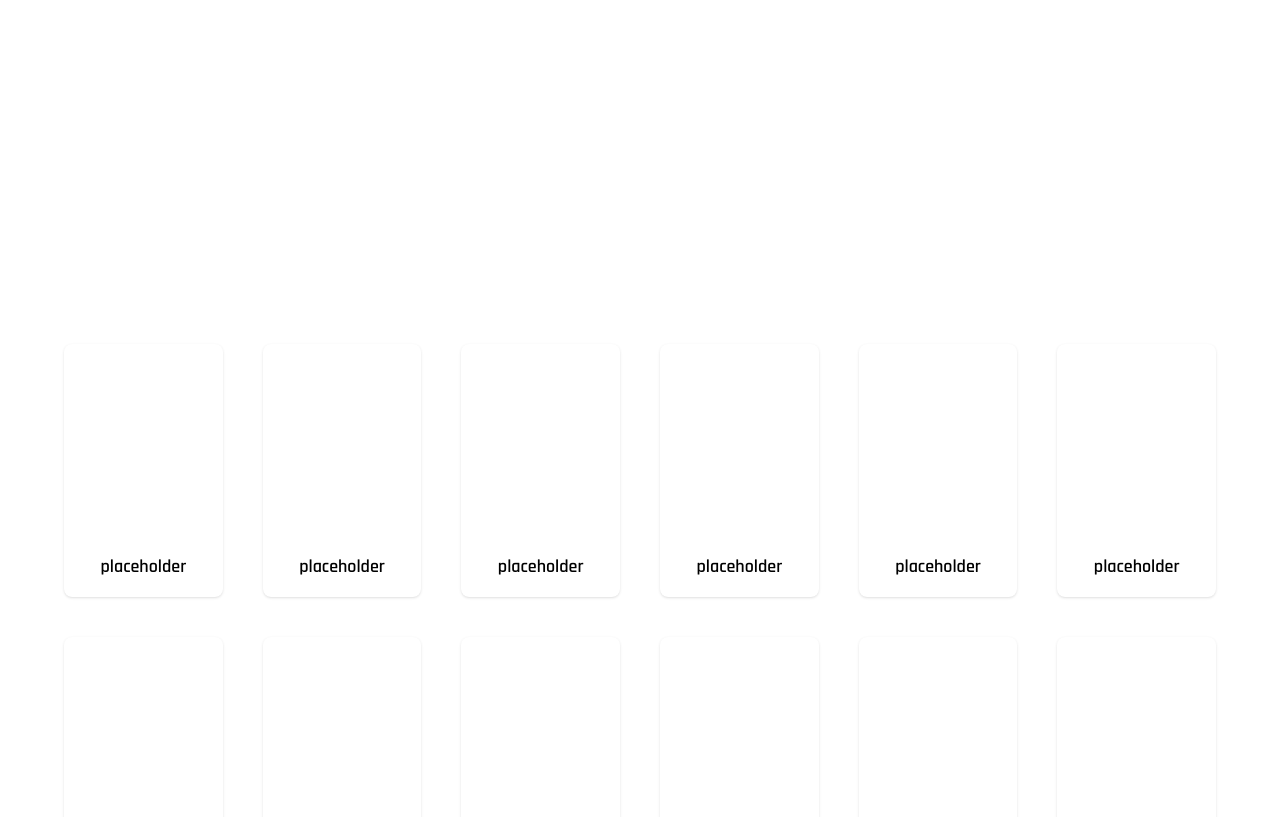
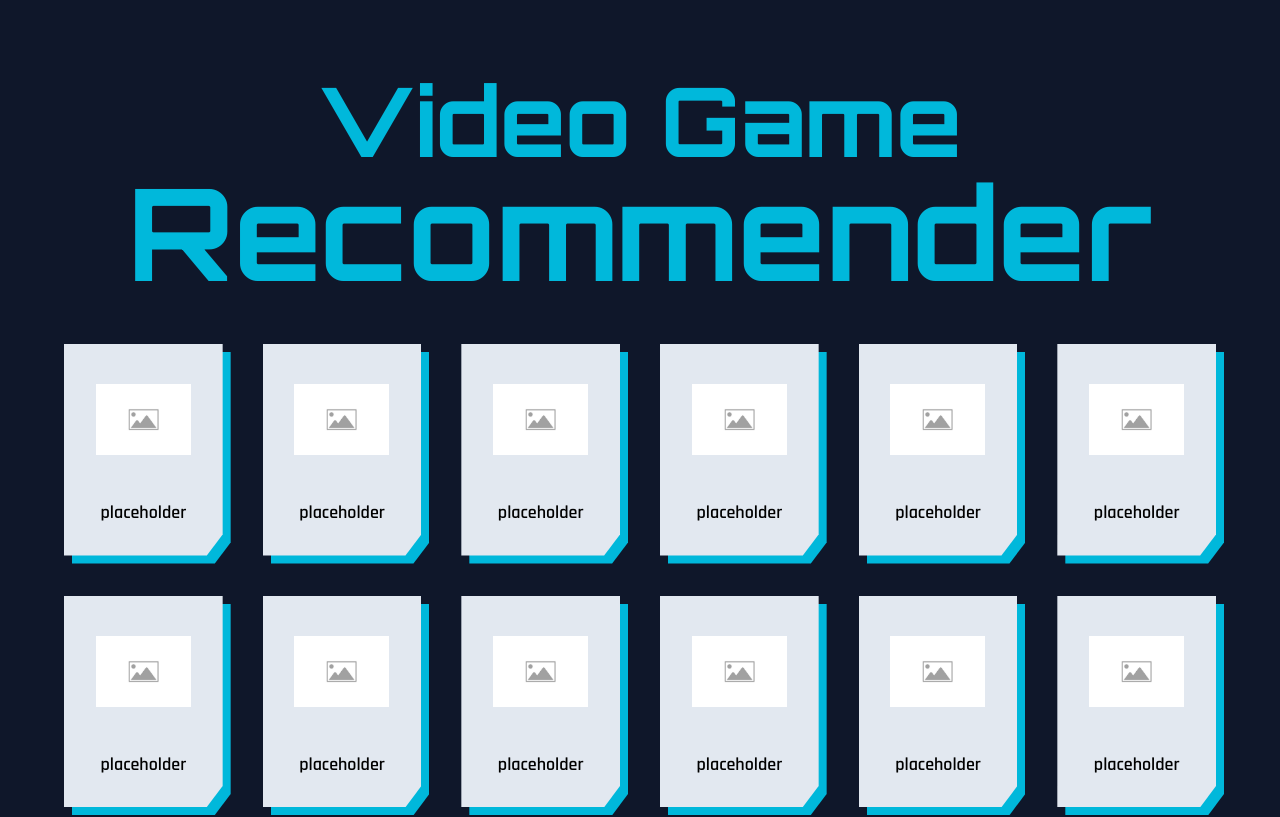
Before and after one commit to AlexHuynh35/VideoGameRecommender, a Next.js app in the folder recommender-frontend/: page / in a window 1280 px wide. Shown: the top 817 px of the page. Built offline with nearby package versions, Linux system fonts and the light colour scheme.

Commit message:
front-feat: detailed game card

```diff
--- a/recommender-frontend/src/app/globals.css
+++ b/recommender-frontend/src/app/globals.css
@@ -1,8 +1,8 @@
 @import "tailwindcss";
 
 :root {
-  --background: #ffffff;
-  --foreground: #171717;
+  --background: #0F172A;
+  --foreground: #ededed;
 }
 
 @theme inline {
@@ -14,7 +14,7 @@
 
 @media (prefers-color-scheme: dark) {
   :root {
-    --background: #0a0a0a;
+    --background: #0F172A;
     --foreground: #ededed;
   }
 }
--- a/recommender-frontend/src/app/page.tsx
+++ b/recommender-frontend/src/app/page.tsx
@@ -5,10 +5,10 @@ export default function Home() {
   return (
     <section className="p-6">
       <div className="max-w-7xl mx-auto text-center px-4 py-12">
-        <h1 className="text-3xl sm:text-5xl md:text-7xl xl:text-8xl font-bold font-orbitron text-white">
+        <h1 className="text-3xl sm:text-5xl md:text-7xl xl:text-8xl font-bold font-orbitron text-cyan-500">
           Video Game
         </h1>
-        <h1 className="text-4xl sm:text-6xl md:text-8xl xl:text-9xl font-bold font-orbitron text-white">
+        <h1 className="text-4xl sm:text-6xl md:text-8xl xl:text-9xl font-bold font-orbitron text-cyan-500">
           Recommender
         </h1>
       </div>
--- a/recommender-frontend/src/components/game-card.tsx
+++ b/recommender-frontend/src/components/game-card.tsx
@@ -7,16 +7,19 @@ type GameCardProps = {
 
 export default function GameCard({ name, image }: GameCardProps) {
   return (
-    <div className="flex flex-col items-center text-center bg-white rounded-lg shadow p-4">
-      <div className="relative w-full aspect-[3/4] mb-6">
+    <div className="relative w-full aspect-[3/4]">
+      <div className="absolute inset-0 bg-cyan-500 translate-x-2 translate-y-2 [clip-path:polygon(0%_0%,100%_0%,100%_90%,90%_100%,0%_100%)] -z-10" />
+      <div className="relative w-full h-full p-4 bg-slate-200 flex flex-col items-center justify-center [clip-path:polygon(0%_0%,100%_0%,100%_90%,90%_100%,0%_100%)]">
+        <div className="relative w-3/4 aspect-[1/1] mb-8">
           <Image
             src={image}
             alt={name}
             fill
-          className="object-cover rounded-lg"
+            className="object-contain"
           />
         </div>
         <h3 className="text-lg font-semibold font-rajdhani text-black">{name}</h3>
       </div>
+    </div>
   )
 }
--- a/recommender-frontend/src/test-data/test-data.ts
+++ b/recommender-frontend/src/test-data/test-data.ts
@@ -15,7 +15,7 @@ export const placeholder: Game[] = [
     name: "placeholder",
     firstReleaseDate: "placeholder",
     rating: 0,
-    coverUrl: "/vercel.svg",
+    coverUrl: "/placeholder.jpg",
     genres: ["placeholder"],
     platforms: ["placeholder"],
     companies: ["placeholder"],
```
Also changed, not shown: recommender-frontend/public/placeholder.jpg (added). Lines whose indentation alone changed are shown as unchanged.
